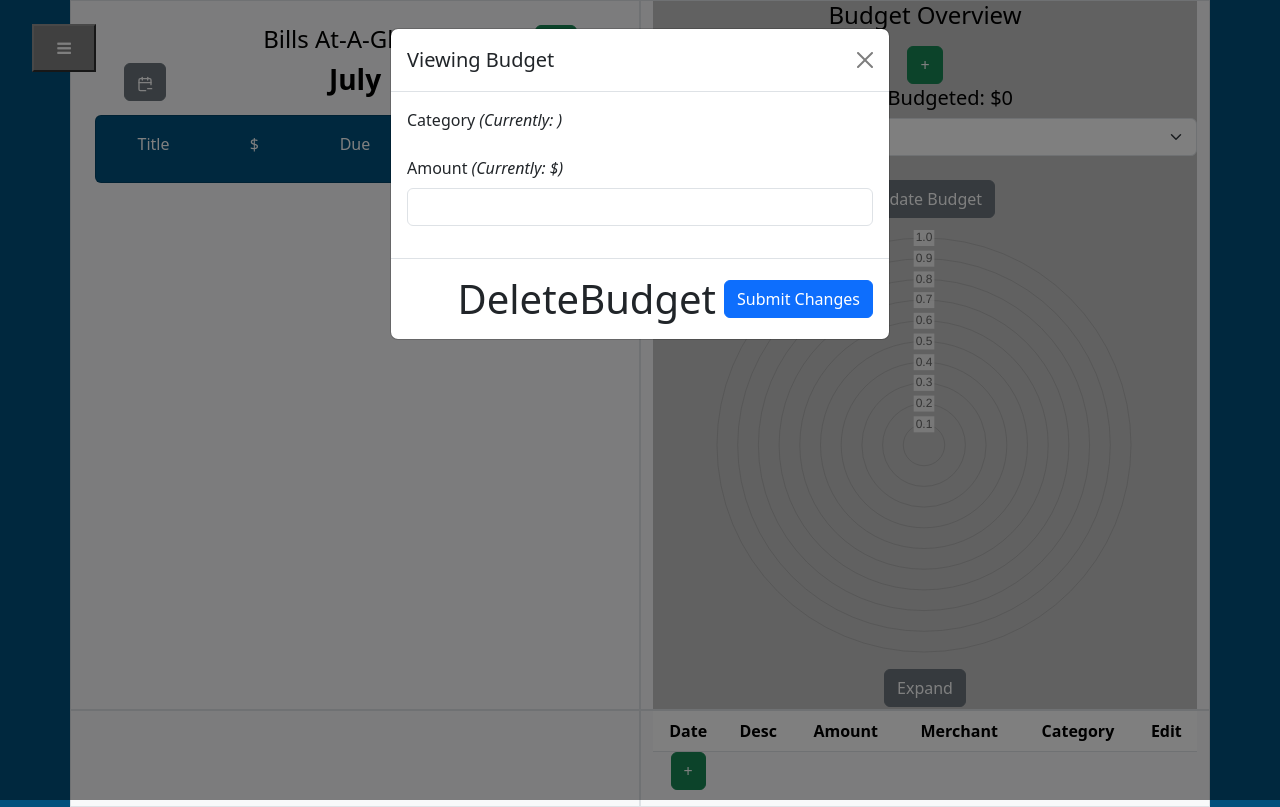
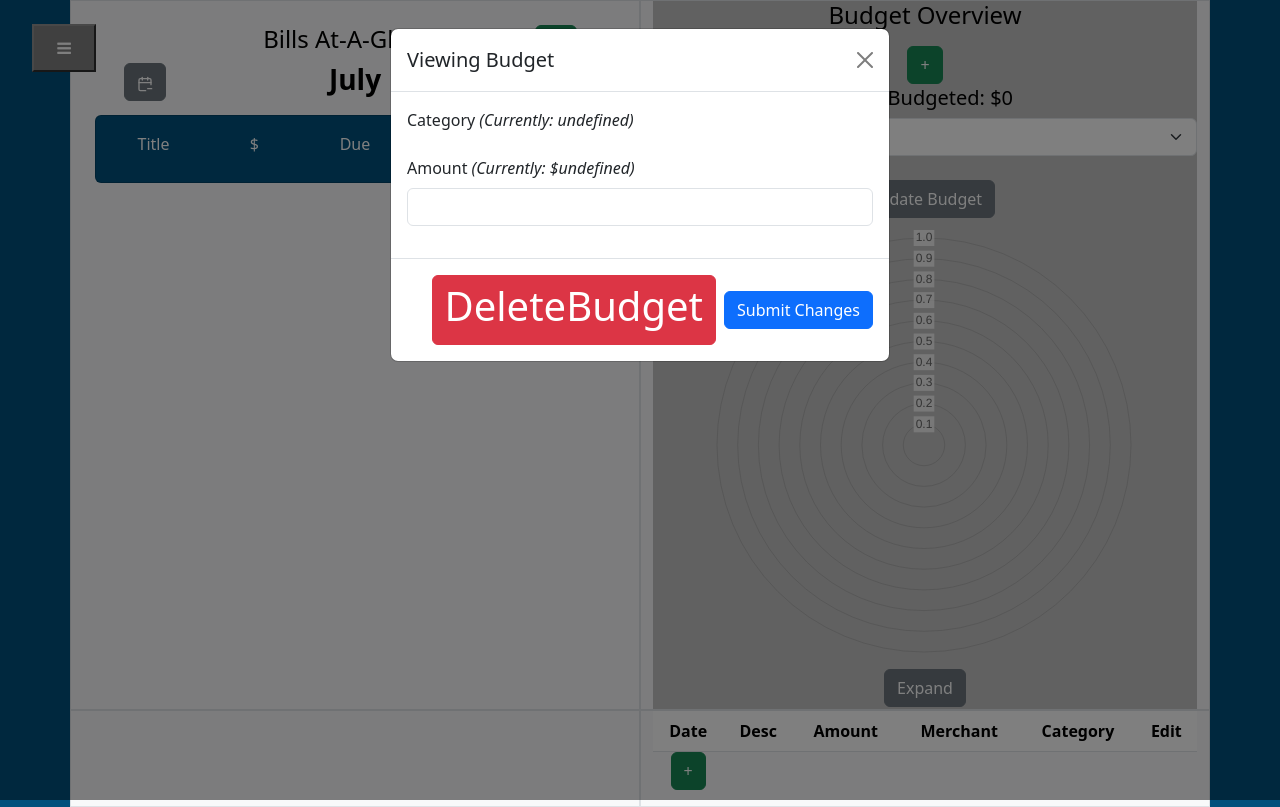
Before and after one commit to nisequence/Dollar-Divider, a React (Create React App) app in the folder client/dollar-divider/: page /dashboard in a window 1280 px wide. Both pictures are taken after a click on the button "Update Budget". Built offline with nearby package versions, Linux system fonts and the light colour scheme.

Commit message:
working on Selector and UpdateBudget MR

```diff
--- a/client/dollar-divider/src/components/dashboard/budgets/Budgets.jsx
+++ b/client/dollar-divider/src/components/dashboard/budgets/Budgets.jsx
@@ -1,7 +1,8 @@
 import React from "react";
 import CurrentBudgetStatus from "./currentBudgetStatus/CurrentBudgetStatus";
 import { useState, useEffect } from "react";
-import AddBudget from "./currentBudgetStatus/AddBudget/AddBudget";
+
+
 
 export default function Budgets(props) {
   let url;
--- a/client/dollar-divider/src/components/dashboard/budgets/currentBudgetStatus/CurrentBudgetStatus.jsx
+++ b/client/dollar-divider/src/components/dashboard/budgets/currentBudgetStatus/CurrentBudgetStatus.jsx
@@ -10,7 +10,6 @@ import {
   Legend,
 } from "chart.js";
 import AddBudget from "./AddBudget/AddBudget";
-import UpdateBudgets from "./EditBudgets/UpdateBudget";
 import { useEffect } from "react";
 import Selector from "./Selector/Selector";
 
--- a/client/dollar-divider/src/components/dashboard/budgets/currentBudgetStatus/EditBudgets/Each/DeleteBudget.jsx
+++ b/client/dollar-divider/src/components/dashboard/budgets/currentBudgetStatus/EditBudgets/Each/DeleteBudget.jsx
@@ -1,9 +1,11 @@
 import React from "react";
+import { Button } from "reactstrap";
 
 export default function DeleteBudget(props) {
   //* DELETE FUNCTION
   async function deleteBudget() {
     const url = `http://localhost:4000/budgets/${props.id}`;
+    console.log(props.id);
 
     const myHeaders = new Headers();
     myHeaders.append("Authorization", props.token);
@@ -28,8 +30,9 @@ export default function DeleteBudget(props) {
 
   return (
     <>
-      {" "}
+    <Button color="danger" onClick={deleteBudget}>
       <h1>DeleteBudget</h1>
+      </Button>
     </>
   );
 }
--- a/client/dollar-divider/src/components/dashboard/budgets/currentBudgetStatus/EditBudgets/UpdateBudget.jsx
+++ b/client/dollar-divider/src/components/dashboard/budgets/currentBudgetStatus/EditBudgets/UpdateBudgets.jsx
@@ -17,6 +17,8 @@ import DeleteBudget from "./Each/DeleteBudget";
 export default function UpdateBudgets(props) {
   let budgetInfo = props.budget;
   let budgetID = budgetInfo._id;
+  console.log("the string budget", props.budget)
+  console.log("A", props.budgetA)
 
   const budgetCatRef = useRef(); // dropdown
   const budgetAmtRef = useRef();
@@ -97,12 +99,12 @@ export default function UpdateBudgets(props) {
 
   return (
     <div>
-      <Form onSubmit={editBudget}>
+      <Form onSubmit={UpdateBudgets}>
         <ModalBody>
           <FormGroup>
             <Label input>
               Category
-              <i> (Currently: {budgetInfo.budgetCat})</i>
+              <i> (Currently: {`${budgetInfo.budgetCat}`})</i>
             </Label>
             {/*             <Input
               placeholder={budgetInfo.budgetCat}
@@ -124,7 +126,7 @@ export default function UpdateBudgets(props) {
           <FormGroup>
             <Label input>
               Amount
-              <i> (Currently: ${budgetInfo.budgetAmt})</i>
+              <i> (Currently: ${`${budgetInfo.budgetAmt}`})</i>
             </Label>
             <Input
               placeholder={budgetInfo.budgetAmt}
@@ -139,9 +141,10 @@ export default function UpdateBudgets(props) {
           <DeleteBudget
             token={props.token}
             getBudgets={props.getBudgets}
-            id={budgetID}
+            id={budgetID}//! needs to be rewritten to props.(whatever we choose to call it in Selector 143)
           />
           <Button color="primary" id="submit">
+            {editBudget}
             Submit Changes
           </Button>{" "}
         </ModalFooter>
--- a/client/dollar-divider/src/components/dashboard/budgets/currentBudgetStatus/Selector/Selector.jsx
+++ b/client/dollar-divider/src/components/dashboard/budgets/currentBudgetStatus/Selector/Selector.jsx
@@ -9,7 +9,7 @@ import {
   Modal,
   ModalHeader,
 } from "reactstrap";
-import UpdateBudgets from "../EditBudgets/UpdateBudget";
+import UpdateBudgets from "../EditBudgets/UpdateBudgets";
 
 export default function Selector(props) {
   let categoryOptions = props.budgets;
@@ -22,7 +22,7 @@ export default function Selector(props) {
     e.preventDefault();
 
     setChosen(choiceRef.current.value);
-    console.log(chosen);
+
     if (modal === true) {
       //do nothing
     } else {
@@ -30,7 +30,7 @@ export default function Selector(props) {
     }
     console.log(modal);
   };
-
+console.log(chosen);
   const displayModal = () => {
     return (
       <>
@@ -40,7 +40,8 @@ export default function Selector(props) {
             token={props.token}
             view={props.view}
             getBudgets={props.getBudgets}
-            budget={props.budgets?.indexOf(chosen)}
+            budget={props.budgets?.indexOf(chosen)} //! Not working the way we had hoped. Only grabbing string of budget and not object that can be looked into for category or amount in UpdateBudget and DeleteBudget
+            budgetA={props.budgets}
             /*             toggle={toggle} */
             modal={modal}
           />
```
Also changed, not shown: 1 other file (tests, documents, lock files or other folders).
